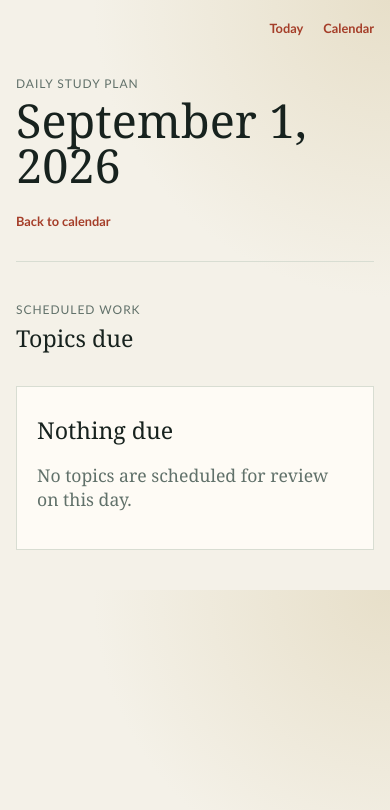
After one commit to EricShao-coder/Study-Planner, a Flask app: page /calendar/day/2026-09-01 in a window 390 px wide. The commit adds this page. Shown: the top 810 px of the page. Run offline with Flask 3, Linux system fonts and the light colour scheme.

Commit message:
Add mobile calendar day view to enhance viewability.

```diff
--- a/app.py
+++ b/app.py
@@ -196,5 +196,36 @@ def calendar_view():
         next_month=next_month,
     )
 
+
+@app.route('/calendar/day/<selected_date>')
+def calendar_day_view(selected_date):
+    try:
+        selected_day = date.fromisoformat(selected_date)
+    except ValueError:
+        abort(400, description='Invalid calendar day.')
+
+    local_range_start = datetime.combine(
+        selected_day, datetime.min.time(), tzinfo=LOCAL_TIMEZONE
+    )
+    local_range_end = local_range_start + timedelta(days=1)
+    range_start = local_datetime_to_utc_naive(local_range_start)
+    range_end = local_datetime_to_utc_naive(local_range_end)
+
+    due_topics = Topic.query.filter(
+        Topic.due_date >= range_start,
+        Topic.due_date < range_end,
+    ).order_by(Topic.due_date.asc()).all()
+    reviews = Review.query.filter(
+        Review.reviewed_at >= range_start,
+        Review.reviewed_at < range_end,
+    ).order_by(Review.reviewed_at.asc()).all()
+
+    return render_template(
+        'calendar_day.html',
+        selected_day=selected_day,
+        due_topics=due_topics,
+        reviews=reviews,
+    )
+
 if __name__ == '__main__':
     app.run(debug=True)
--- a/static/style.css
+++ b/static/style.css
@@ -358,6 +381,45 @@ button:focus-visible {
 	margin-top: 1rem;
 }
 
+.day-page {
+	width: min(760px, calc(100% - 2rem));
+}
+
+.day-page-header {
+	display: flex;
+	align-items: end;
+	justify-content: space-between;
+	gap: 1rem;
+}
+
+.back-link {
+	padding-bottom: 0.5rem;
+	color: var(--accent-dark);
+	font: 600 0.8rem "Trebuchet MS", sans-serif;
+	text-decoration: none;
+}
+
+.back-link:hover,
+.back-link:focus-visible {
+	text-decoration: underline;
+}
+
+.day-section {
+	margin-top: 2.5rem;
+}
+
+.section-heading {
+	margin-bottom: 1rem;
+}
+
+.section-heading h2 {
+	margin-top: 0.35rem;
+}
+
+.completed-topic {
+	border-left: 3px solid #35715d;
+}
+
 @media (max-width: 560px) {
 	main {
 		padding: 2.5rem 0;
@@ -408,6 +488,19 @@ button:focus-visible {
 		font-size: 0.75rem;
 	}
 
+	.day-page-header {
+		align-items: flex-start;
+		flex-direction: column;
+	}
+
+	.day-page-header h1 {
+		font-size: clamp(2.2rem, 12vw, 3.5rem);
+	}
+
+	.back-link {
+		padding-bottom: 0;
+	}
+
 	.calendar-key {
 		padding-bottom: 1rem;
 	}
--- /dev/null
+++ b/templates/calendar_day.html
@@ -0,0 +1,66 @@
+{% extends "layout.html" %}
+
+{% block title %}{{ selected_day.strftime('%B %-d, %Y') }} | Study Planner{% endblock %}
+
+{% block content %}
+    <main class="day-page">
+        <header class="day-page-header">
+            <div>
+                <p class="eyebrow">Daily study plan</p>
+                <h1>{{ selected_day.strftime('%B %-d, %Y') }}</h1>
+            </div>
+            <a href="{{ url_for('calendar_view', year=selected_day.year, month=selected_day.month) }}" class="back-link">Back to calendar</a>
+        </header>
+
+        <section class="day-section" aria-labelledby="due-heading">
+            <div class="section-heading">
+                <p class="eyebrow">Scheduled work</p>
+                <h2 id="due-heading">Topics due</h2>
+            </div>
+            {% if due_topics %}
+                <div class="topic-list">
+                    {% for topic in due_topics %}
+                        <article class="topic">
+                            <div>
+                                <p class="subject">{{ topic.subject }}</p>
+                                <h2>{{ topic.title }}</h2>
+                                <p class="meta">Review {{ topic.repetition + 1 }} · {{ topic.interval }} day interval · Ease {{ '%.2f'|format(topic.ease_factor) }}</p>
+                            </div>
+                            <form method="post" action="{{ url_for('review_topic', topic_id=topic.id) }}" class="review-actions">
+                                <input type="hidden" name="review_date" value="{{ selected_day.isoformat() }}">
+                                <button type="submit" name="grade" value="1" class="again">Again</button>
+                                <button type="submit" name="grade" value="3">Good</button>
+                                <button type="submit" name="grade" value="5" class="easy">Easy</button>
+                            </form>
+                        </article>
+                    {% endfor %}
+                </div>
+            {% else %}
+                <section class="empty-state">
+                    <h2>Nothing due</h2>
+                    <p>No topics are scheduled for review on this day.</p>
+                </section>
+            {% endif %}
+        </section>
+
+        {% if reviews %}
+            <section class="day-section" aria-labelledby="completed-heading">
+                <div class="section-heading">
+                    <p class="eyebrow">Study history</p>
+                    <h2 id="completed-heading">Completed reviews</h2>
+                </div>
+                <div class="topic-list completed-list">
+                    {% for review in reviews %}
+                        <article class="topic completed-topic">
+                            <div>
+                                <p class="subject">{{ review.topic.subject }}</p>
+                                <h2>{{ review.topic.title }}</h2>
+                                <p class="meta">Grade {{ review.grade }} · Next interval {{ review.topic.interval }} days</p>
+                            </div>
+                        </article>
+                    {% endfor %}
+                </div>
+            </section>
+        {% endif %}
+    </main>
+{% endblock %}
```
Also changed, not shown: other parts of static/style.css (+45 -4 lines), templates/calendar.html (+7 -42 lines).
